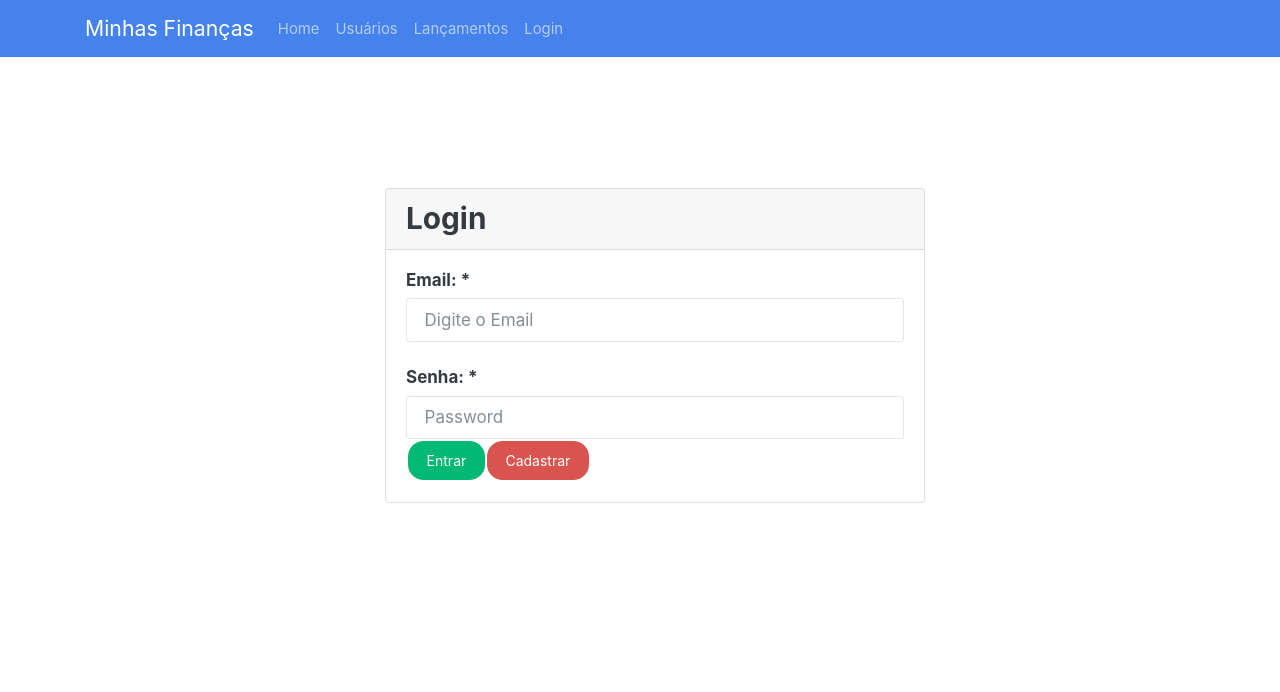
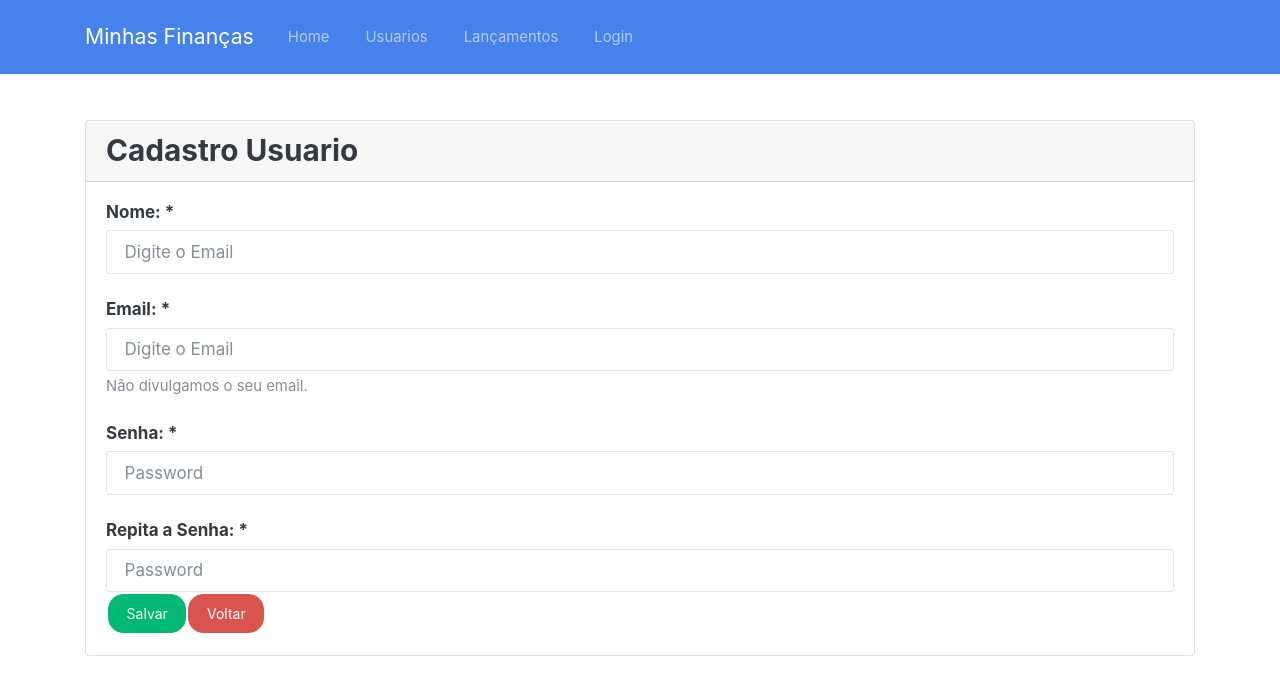
Before and after one commit to murilothink/Minhas-Financas-FrontEnd, a React (Create React App) app: page /#/cadastro-usuarios in a window 1280 px wide. Before the commit this address led to /#/login. Shown: the top 692 px of the page. Built offline with nearby package versions, Linux system fonts and the light colour scheme.

Commit message:
Criando navegação por componentes e navbar

```diff
--- a/src/components/navbar.js
+++ b/src/components/navbar.js
@@ -1,4 +1,6 @@
 import React from 'react'
+
+import NavbarItem from './navbarItem'
 
 function NavBar (){
 
@@ -16,18 +18,10 @@ function NavBar (){
             </button>
                 <div className="collapse navbar-collapse" id="navbarResponsive">
                     <ul className="navbar-nav">
-                        <li className="nav-item">
-                            <a className="nav-link" href="/login">Home</a>
-                        </li>
-                        <li className="nav-item">
-                            <a className="nav-link" href="usuarios.html">Usuários</a>
-                        </li>
-                        <li className="nav-item">
-                            <a className="nav-link" href="lancamentos.html">Lançamentos</a>
-                        </li>
-                        <li className="nav-item">
-                            <a className="nav-link" href="login.html">Login</a>
-                        </li>
+                        <NavbarItem href="#/" label="Home" />
+                        <NavbarItem href="#/cadastro-usuarios" label="Usuarios" />
+                        <NavbarItem href="#/" label="Lançamentos" />
+                        <NavbarItem href="#/login" label="Login" />
                     </ul>
                 </div>
             </div>
--- /dev/null
+++ b/src/components/navbarItem.js
@@ -0,0 +1,15 @@
+import React from 'react'
+
+
+function NavbarIntem (props){
+
+    return(
+
+        <li className="nav-item">
+            <a style={{margin: "10px"}} className="nav-link" href={props.href}>{props.label}</a>
+        </li>
+
+    )
+}
+
+export default NavbarIntem
--- a/src/views/login.js
+++ b/src/views/login.js
@@ -2,6 +2,9 @@ import React from 'react'
 
 import Card from '../components/cards'
 import formGroup from '../components/form-group'
+
+// Importação do metodo navegar por componente
+import { withRouter } from 'react-router-dom'
 
 class Login extends React.Component{
 
@@ -13,6 +16,13 @@ class Login extends React.Component{
     entrar = () => {
         console.log('Email: ', this.state.email)
         console.log('senha: ', this.state.senha)
+    }
+
+
+    // Importação do metodo navegar por componente
+    prepareCadastrar = () => {
+        this.props.history.push('/cadastro-usuarios')
+
     }
 
 
@@ -47,7 +57,7 @@ class Login extends React.Component{
                                                         placeholder="Password"/>
                                             </formGroup>
                                                 <button onClick={this.entrar} className="btn btn-success" style={{margin: '2px'}}>Entrar</button>
-                                                <button className="btn btn-danger">Cadastrar</button>
+                                                <button onClick={this.prepareCadastrar} className="btn btn-danger">Cadastrar</button>
                                         </fieldset>
                                     </div>
                                 </div>
@@ -60,4 +70,4 @@ class Login extends React.Component{
     }
 }
 
-export default Login
+export default withRouter(Login);
```
